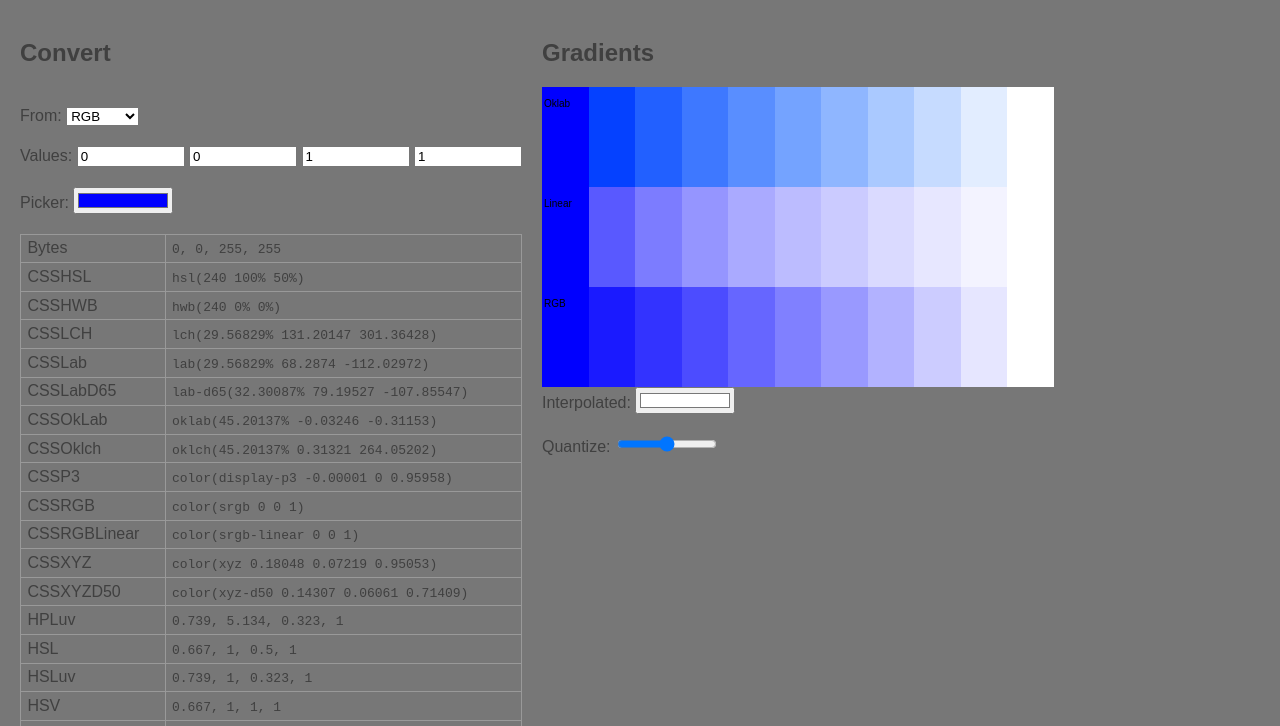
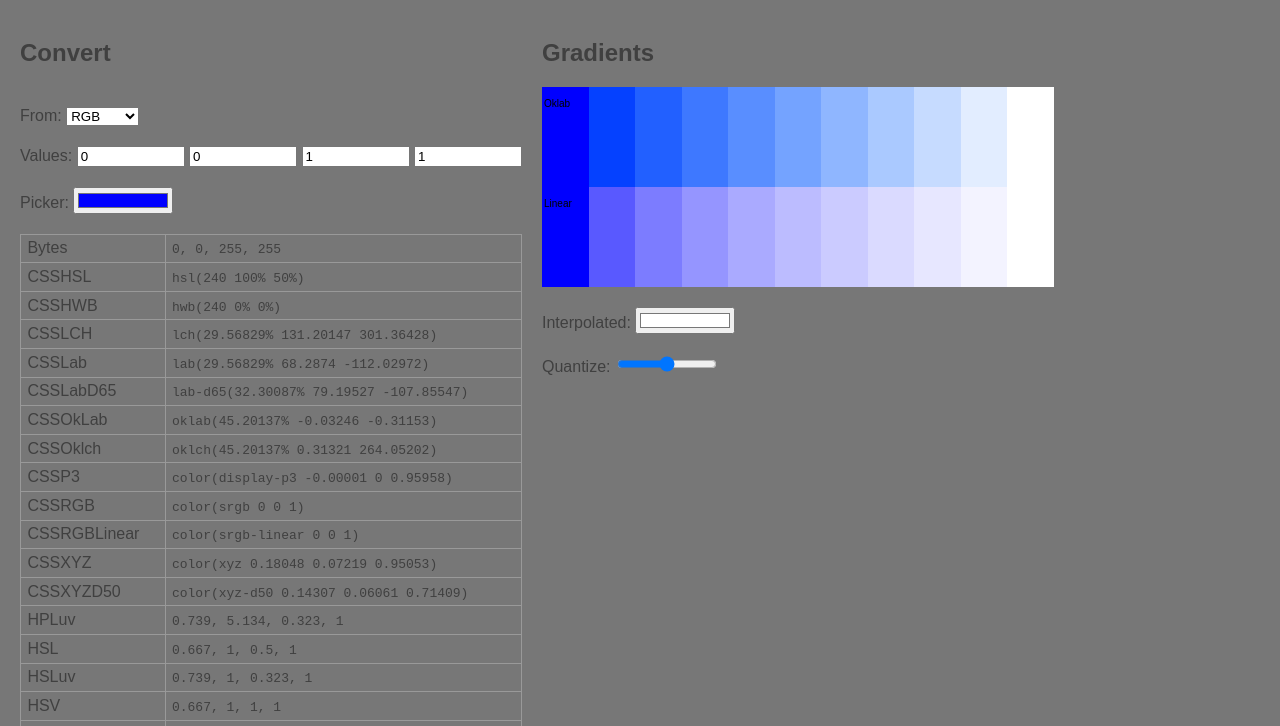
Before and after one commit to alexp-ans/interp-various, a website: page index.html in a window 1280 px wide. Shown: the part 61-787 px from the top of the page. Drawn offline with Linux system fonts and the light colour scheme.

Commit message:
Update index.html

```diff
--- a/index.html
+++ b/index.html
@@ -87,6 +87,8 @@
             <div>
               <h2>Gradients</h2>
 		<div class="Gradients-canvas u-flex u-flexColumn"></div>
+            </div>
+		<div>
               <label>
                 <span>Interpolated:</span>
                 <input
@@ -149,7 +151,6 @@
       const gradientTypes = [
         "Oklab",
         "Linear",
-        "RGB",
       ];
 
       filteredTypes.forEach((type) => {
```
